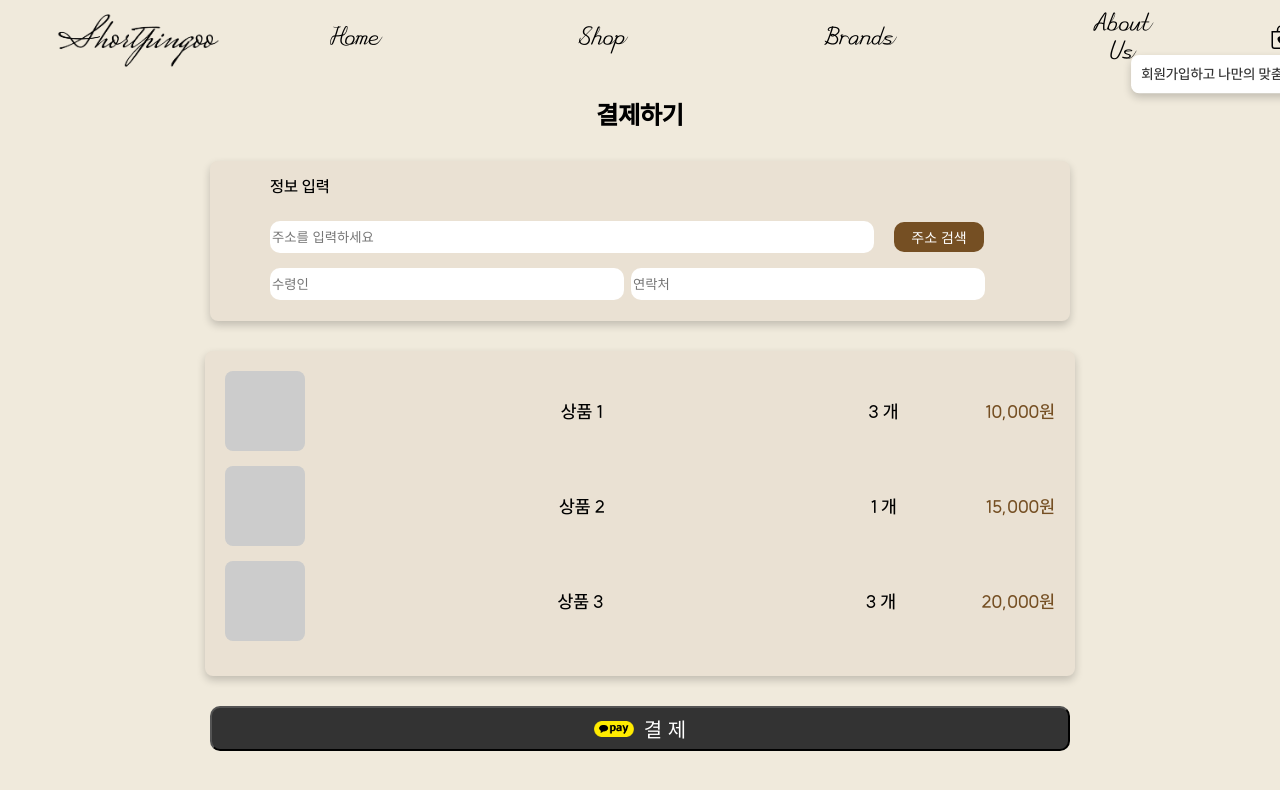
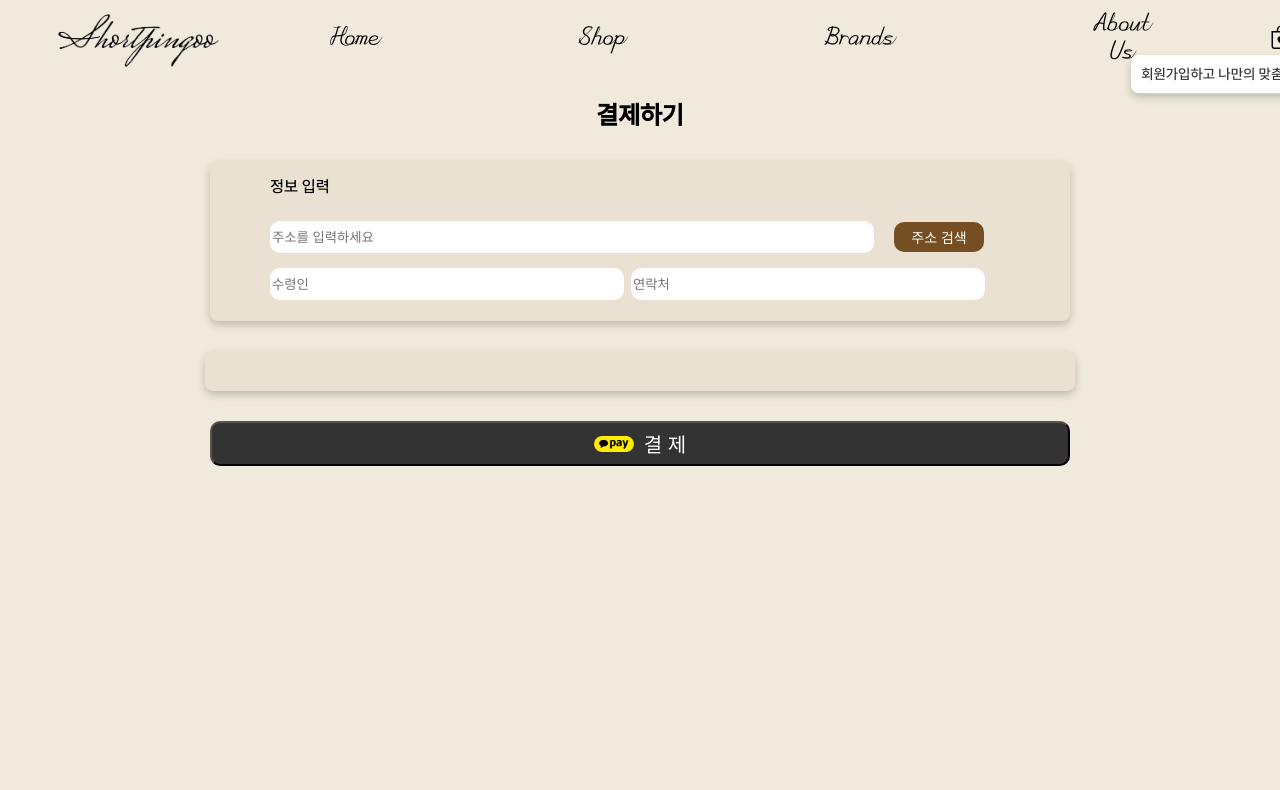
Before and after one commit to SK-Rookies-Final3/FrontEnd, a React (Create React App) app: page /mypages/pay in a window 1280 px wide. Shown: the top 790 px of the page. Built offline with nearby package versions, Linux system fonts and the light colour scheme.

Commit message:
fix: RF-55 <결제페이지 입력검증 개선 및 주문 연결>

```diff
--- a/src/component/css/Mypage_Pay.css
+++ b/src/component/css/Mypage_Pay.css
@@ -89,34 +89,51 @@
 
 .pay-product-item {
   display: flex;
-  justify-content: space-between; /* 좌측 사진, 중앙 상품명, 우측 가격 배치 */
+  justify-content: space-between;
   align-items: center;
-  margin-bottom: 15px;
-  width: 100%;
+  padding: 15px 0;
+  border-bottom: 1px solid #ccc;
 }
 
 .pay-product-image {
   width: 80px; /* 정사각형 사진 크기 */
-  height: 80px;
-  background-color: #ccc; /* 사진 대신 배경색으로 placeholder */
+  /* height: 80px; */
   border-radius: 8px;
+}
+
+.pay-product-details {
+  display: flex;
+  flex: 1;
+  align-items: center;
+  justify-content: space-between;
 }
 
 .pay-product-name {
   font-size: 18px;
-  text-align: center; /* 상품명이 가운데 정렬 */
-  width: 400px;
+  flex: 2;
 }
 
 .pay-quantity {
   font-size: 18px;
-  width: 50px;
+  color: #666;
+  flex: 1;
+  text-align: center;
+}
+
+.pay-product-info {
+  font-size: 16px;
+  color: #888;
+  flex: 1;
+  text-align: center;
 }
 
 .pay-product-price {
   font-size: 18px;
+  font-weight: bold;
   color: #754F23;
-
+  flex: 1;
+  text-align: right;
+  white-space: nowrap;
 }
 
 .pay-btn {
@@ -128,9 +145,13 @@
   height: 45px;
   align-self: center;
   font-size: 20px;
+  cursor: pointer;
+  display: flex;
+  align-items: center;
+  justify-content: center;
 }
 
-.kakaopay-logo {
+.pay-btn img.kakaopay-logo {
   width: 40px;
   margin-right: 10px;
 }
--- a/src/component/mypages/Mypage_Pay.js
+++ b/src/component/mypages/Mypage_Pay.js
@@ -1,11 +1,17 @@
 import React, { useState } from 'react';
 import '../css/Mypage_Pay.css';
 import kakaopay from '../../img/kakaopay.png';
+import { useLocation, useNavigate } from 'react-router-dom';
+import Swal from 'sweetalert2';
+import axios from 'axios';
 
 export default function Mypage_Pay() {
   const [address, setAddress] = useState('');
   const [receiver, setReceiver] = useState('');
   const [phone, setPhone] = useState('');
+  const location = useLocation();
+  const navigate = useNavigate();
+  const products = location.state?.products || [];
 
   const handleAddressSearch = () => {
     new window.daum.Postcode({
@@ -36,18 +42,146 @@ export default function Mypage_Pay() {
     setPhone(value);
   };
 
-  const products = [
-    { id: 1, name: '상품 1', quantity: '3 개', price: '10,000원', imageUrl: '' },
-    { id: 2, name: '상품 2', quantity: '1 개', price: '15,000원', imageUrl: '' },
-    { id: 3, name: '상품 3', quantity: '3 개', price: '20,000원', imageUrl: '' },
-    // 더 많은 상품 추가 가능
-  ];
+  // 장바구니 항목 삭제 함수
+  const removeItemsFromCart = async (itemIds) => {
+    try {
+      const accessToken = sessionStorage.getItem('accessToken');
+      const deletePromises = itemIds.map(async (id) => {
+        await axios.delete(
+          `${process.env.REACT_APP_API_BASE_URL_APIgateway}/api/cart/items/${id}`,
+          {
+            headers: {
+              'Content-Type': 'application/json',
+              Authorization: accessToken,
+            },
+          }
+        );
+      });
+
+      await Promise.all(deletePromises);
+      console.log('Successfully deleted items:', itemIds);
+    } catch (error) {
+      console.error('장바구니 항목 삭제 실패:', error);
+      Swal.fire({
+        title: '장바구니 삭제 실패',
+        text: error.response?.data?.message || '장바구니 항목 삭제 중 오류가 발생했습니다.',
+        icon: 'error',
+        confirmButtonText: '확인',
+        confirmButtonColor: '#754F23',
+        background: '#F0EADC',
+        color: '#754F23',
+      });
+    }
+  };
+
+  // 주문 처리 함수
+  const addOrder = async () => {
+    const accessToken = sessionStorage.getItem('accessToken');
+
+    if (!accessToken) {
+      Swal.fire({
+        title: '로그인이 필요합니다',
+        text: '주문을 진행하려면 로그인이 필요합니다.',
+        icon: 'warning',
+        confirmButtonText: '확인',
+        confirmButtonColor: '#754F23',
+        background: '#F0EADC',
+        color: '#754F23',
+      });
+      return;
+    }
+
+    if (!address.trim() || !receiver.trim() || phone.replace(/\D/g, '').length !== 11) {
+      Swal.fire({
+        title: '입력 오류',
+        text: '주소, 수령인, 연락처를 모두 정확히 입력해주세요.',
+        icon: 'warning',
+        confirmButtonText: '확인',
+        confirmButtonColor: '#754F23',
+        background: '#F0EADC',
+        color: '#754F23',
+      });
+      return;
+    }
+
+    if (products.length === 0) {
+      Swal.fire({
+        title: '주문할 항목이 없습니다',
+        text: '주문할 상품을 선택해주세요.',
+        icon: 'warning',
+        confirmButtonText: '확인',
+        confirmButtonColor: '#754F23',
+        background: '#F0EADC',
+        color: '#754F23',
+      });
+      return;
+    }
+
+    const orderItemList = products.map((product) => ({
+      productCode: Number(product.productCode),
+      stock: Number(product.stock),
+      color: product.color,
+      price: Number(product.price),
+      name: product.name,
+      size: product.size,
+      thumbnail: product.thumbnail,
+    }));
+
+    const requestData = {
+      orderItemList: orderItemList,
+      address: address,
+      receiver: receiver,
+      phone: phone,
+    };
+
+    try {
+      const response = await axios.post(
+        `${process.env.REACT_APP_API_BASE_URL_APIgateway}/api/order`,
+        requestData,
+        {
+          headers: {
+            Authorization: accessToken,
+            'Content-Type': 'application/json',
+          },
+        }
+      );
+
+      console.log('Order Response:', response.data);
+
+      Swal.fire({
+        title: '주문이 완료되었습니다!',
+        icon: 'success',
+        confirmButtonText: '확인',
+        confirmButtonColor: '#754F23',
+        background: '#F0EADC',
+        color: '#754F23',
+      });
+
+      // 주문 완료 후 장바구니에서 해당 항목 삭제
+      const itemIds = products.map((product) => product.id);
+      await removeItemsFromCart(itemIds);
+
+      // 장바구니 페이지로 이동
+      navigate('/mypages/cart');
+    } catch (error) {
+      console.error('주문 오류:', error);
+      Swal.fire({
+        title: '주문 오류',
+        text: error.response?.data?.message || '주문 중 오류가 발생했습니다.',
+        icon: 'error',
+        confirmButtonText: '확인',
+        confirmButtonColor: '#754F23',
+        background: '#F0EADC',
+        color: '#754F23',
+      });
+    }
+  };
 
   return (
     <div className='pay-container'>
       <div className='pay-title'>결제하기</div>
       <div className='pay-rectangle'>
-        <span style={{marginTop: '15px'}}>정보 입력</span>
+        <span style={{ marginTop: '15px' }}>정보 입력</span>
         {/* 주소 검색과 주소 입력 필드를 한 줄로 배치 */}
         <div className="pay-address-container">
           <input
@@ -55,6 +189,7 @@ export default function Mypage_Pay() {
             type="text"
             value={address}
             onChange={handleInputChange}
+            readOnly
             placeholder="주소를 입력하세요"
           />
           <button className='pay-address' onClick={handleAddressSearch}>주소 검색</button>
@@ -82,19 +217,22 @@ export default function Mypage_Pay() {
       {/* 상품 정보 */}
       <div className='pay-product-container'>
         {products.map((product) => (
-          <div key={product.id} className='pay-product-item'>
-            <div className='pay-product-image'>
-              {/* 상품 이미지 삽입 가능 */}
+          <div key={product.id} className="pay-product-item">
+            <img src={product.thumbnail} alt={product.name} className="pay-product-image" />
+            <div className="pay-product-details">
+              <div className="pay-product-name">{product.name}</div>
+              <div className="pay-quantity">수량: {product.stock} 개</div>
+              <div className="pay-product-info">
+                {product.size} / {product.color}
+              </div>
+              <div className="pay-product-price">{product.price.toLocaleString()} KRW</div>
             </div>
-            <div className='pay-product-name'>{product.name}</div>
-            <div className='pay-quantity'>{product.quantity}</div>
-            <div className='pay-product-price'>{product.price}</div>
           </div>
         ))}
       </div>
 
-      <button className="pay-btn">
-      <img className="kakaopay-logo" src={kakaopay} alt="KakaoPay" />
+      <button className="pay-btn" onClick={addOrder}>
+        <img className="kakaopay-logo" src={kakaopay} alt="KakaoPay" />
         결 제
       </button>
     </div>
```
